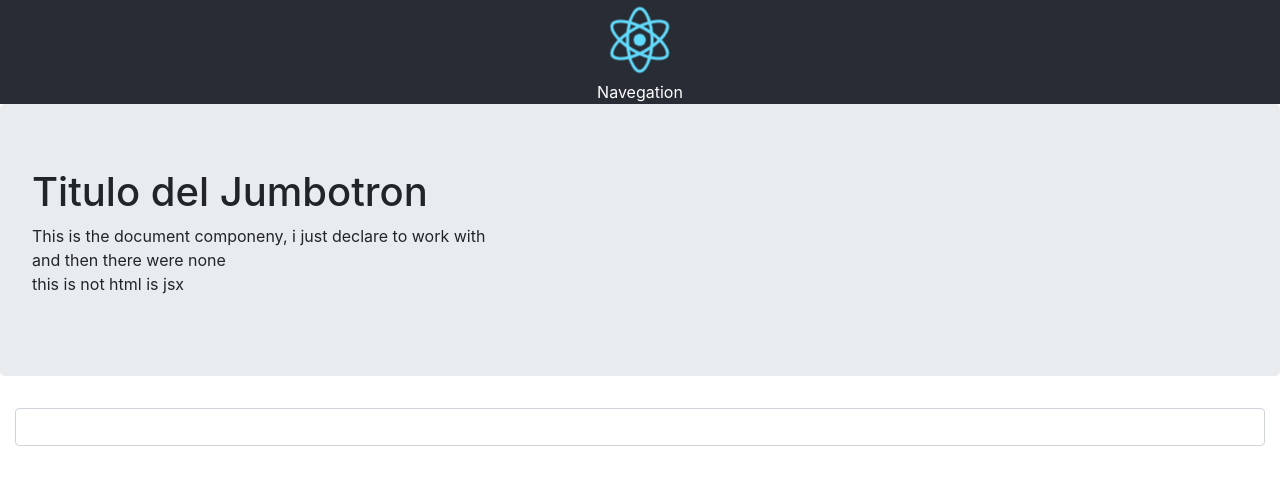
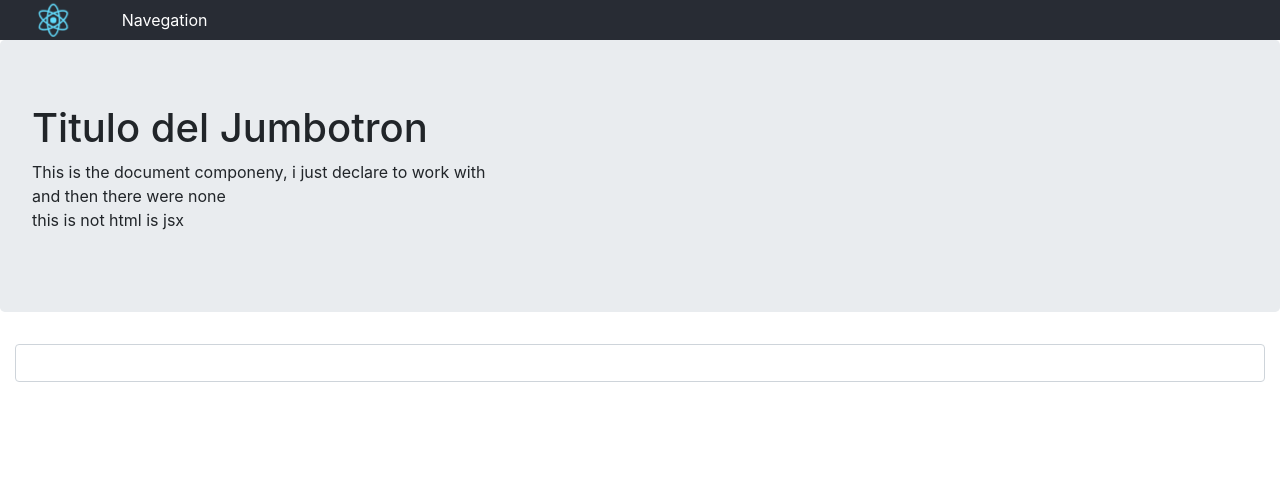
Before and after one commit to starchild92/react-by-fazt, a React (Create React App) app: page / in a window 1280 px wide. Shown: the top 484 px of the page. Built offline with nearby package versions, Linux system fonts and the light colour scheme.

Commit message:
Creating a new app, changing the heder

```diff
--- a/src/App.css
+++ b/src/App.css
@@ -6,7 +6,7 @@
 
 .App-logo {
   animation: App-logo-spin infinite 20s linear;
-  height: 10vmin;
+  height: 5vmin;
   pointer-events: none;
 }
 
--- a/src/App.js
+++ b/src/App.js
@@ -21,10 +21,14 @@ class App extends Component {
 		return (
 			<div>
 				<div className="App container-fluid">
-					<img src={logo} className="App-logo" alt="logo" />
-					<nav>
-						Navegation
-					</nav>
+					<div className="row">
+						<div className="col-1">
+							<img src={logo} className="App-logo" alt="logo" />
+						</div>
+						<div className="col-11 text-left pt-2">
+							<nav>Navegation</nav>
+						</div>
+					</div>
 				</div>
 
 				<Document title='Titulo del Jumbotron' />
```
